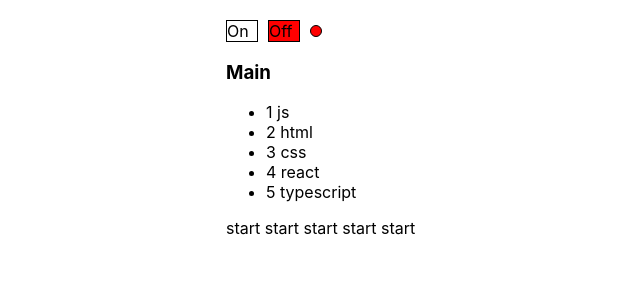
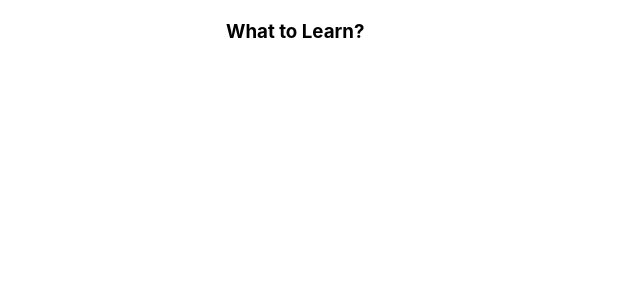
Before and after one commit to RudakovIlya/react-kabzda, a React (Create React App) app: page / in a window 1280 px wide. Shown: the top 300 px of the page, without its empty margins (114-754 px from the left). Built offline with nearby package versions, Linux system fonts and the light colour scheme.

Commit message:
refactor: change all )

```diff
--- a/package.json
+++ b/package.json
@@ -10,10 +10,12 @@
     "@types/node": "^16.18.0",
     "@types/react": "^18.0.21",
     "@types/react-dom": "^18.0.6",
+    "@types/uuid": "^8.3.4",
     "react": "^18.2.0",
     "react-dom": "^18.2.0",
     "react-scripts": "5.0.1",
     "typescript": "^4.8.4",
+    "uuid": "^9.0.0",
     "web-vitals": "^2.1.4"
   },
   "scripts": {
--- a/public/index.html
+++ b/public/index.html
@@ -5,39 +5,12 @@
     <link rel="icon" href="%PUBLIC_URL%/favicon.ico" />
     <meta name="viewport" content="width=device-width, initial-scale=1" />
     <meta name="theme-color" content="#000000" />
-    <meta
-      name="description"
-      content="Web site created using create-react-app"
-    />
-    <link rel="apple-touch-icon" href="%PUBLIC_URL%/logo192.png" />
-    <!--
-      manifest.json provides metadata used when your web app is installed on a
-      user's mobile device or desktop. See https://developers.google.com/web/fundamentals/web-app-manifest/
-    -->
     <link rel="manifest" href="%PUBLIC_URL%/manifest.json" />
-    <!--
-      Notice the use of %PUBLIC_URL% in the tags above.
-      It will be replaced with the URL of the `public` folder during the build.
-      Only files inside the `public` folder can be referenced from the HTML.
 
-      Unlike "/favicon.ico" or "favicon.ico", "%PUBLIC_URL%/favicon.ico" will
-      work correctly both with client-side routing and a non-root public URL.
-      Learn how to configure a non-root public URL by running `npm run build`.
-    -->
     <title>React App</title>
   </head>
   <body>
     <noscript>You need to enable JavaScript to run this app.</noscript>
     <div id="root"></div>
-    <!--
-      This HTML file is a template.
-      If you open it directly in the browser, you will see an empty page.
-
-      You can add webfonts, meta tags, or analytics to this file.
-      The build step will place the bundled scripts into the <body> tag.
-
-      To begin the development, run `npm start` or `yarn start`.
-      To create a production bundle, use `npm run build` or `yarn build`.
-    -->
   </body>
 </html>
--- a/src/App.tsx
+++ b/src/App.tsx
@@ -1,48 +1,20 @@
-import React from 'react';
+import React, {useState} from 'react';
 import './App.css';
 import Accordion from "./components/Accordion/Accordion";
-import {Rating} from "./components/Rating/Rating";
-import {OnOff} from "./components/OnOff/OnOff";
-import SelfControlledAccordion from "./components/SelfControledAccordion/SelfControlledAccordion";
-import {UnControlledRating} from "./components/UnControlledRating/UnControlledRating";
 
-// function declaration.
 
 function App() {
-    console.log('App rendering');
+
+    const [collapsed, setCollapsed] = useState<boolean>(true)
 
     return (
         <div className={'App'}>
-            {/*            <Accordion titleValue={'Main'} collapsed={true}/>
-            <Accordion titleValue={'Main 2'} collapsed={false}/>
-            <Rating value={1}/>
-            <Rating value={2}/>
-            <Rating value={3}/>*/}
 
-            <OnOff/>
-            <SelfControlledAccordion titleValue={'Main'}/>
-            <UnControlledRating/>
+            <Accordion title={'What to Learn?'} collapsed={collapsed} onClickTitle={setCollapsed}/>
 
         </div>
     );
 }
 
-type PageTitleProps = {
-    title: string,
-}
-
-function PageTitle(props: PageTitleProps) {
-    console.log('PageTitle rendering');
-    return (
-        <div>
-            <h1>{props.title}</h1>
-
-            <>any any any</>
-        </div>
-// fragment
-
-    )
-
-}
 
 export default App;
--- a/src/components/Accordion/Accordion.tsx
+++ b/src/components/Accordion/Accordion.tsx
@@ -1,39 +1,21 @@
 import React from 'react';
+import AccordionTitle from "./AccordionTitle/AccordionTitle";
+import AccordionBody from "./AccordionBody/AccordionBody";
 
-type AccordionPropsType = {
-    titleValue: string,
-    collapsed?: boolean,
+export type AccordionPropsType = {
+    title: string
+    collapsed: boolean
+    onClickTitle: (collapsed: boolean) => void
 }
 
-function Accordion(props: AccordionPropsType) {
-
+const Accordion: React.FC<AccordionPropsType> = ({title, collapsed, onClickTitle}) => {
     return (
         <div>
-            <AccordionTitle title={props.titleValue}/>
-            {!props.collapsed  && <AccordionBody/>}
+
+            <AccordionTitle title={title} onClickTitle={onClickTitle} collapsed={collapsed}/>
+            {!collapsed && <AccordionBody/>}
         </div>
-    )
-
-}
-
-type AccordionTitlePropsType = {
-    title: string,
-}
-
-function AccordionTitle(props: AccordionTitlePropsType) {
-    return <h3>{props.title}</h3>;
-}
-
-function AccordionBody() {
-    return (
-        <ul>
-            <li>1 js</li>
-            <li>2 html</li>
-            <li>3 css</li>
-            <li>4 react</li>
-            <li>5 typescript</li>
-        </ul>
     );
-}
+};
 
 export default Accordion;
--- /dev/null
+++ b/src/components/Accordion/AccordionBody/AccordionBody.tsx
@@ -0,0 +1,27 @@
+import React from 'react';
+import {v1} from "uuid";
+
+const AccordionBody = () => {
+
+    const accordionBodyData = [
+        {id: v1(), title: 'HTML'},
+        {id: v1(), title: 'JS'},
+        {id: v1(), title: 'React'},
+        {id: v1(), title: 'Redux'},
+        {id: v1(), title: 'TypeScript'},
+    ]
+
+    const accordionBodyItem = accordionBodyData.map(({id, title}) => {
+        return (
+            <div key={id}>{title}</div>
+        )
+    })
+
+    return (
+        <div>
+            {accordionBodyItem}
+        </div>
+    );
+};
+
+export default AccordionBody;
--- /dev/null
+++ b/src/components/Accordion/AccordionTitle/AccordionTitle.tsx
@@ -0,0 +1,20 @@
+import React from 'react';
+
+export type AccordionTitlePropsType = {
+    title: string
+    collapsed: boolean,
+    onClickTitle: (collapsed: boolean) => void
+}
+
+const AccordionTitle: React.FC<AccordionTitlePropsType> = ({title, collapsed, onClickTitle}) => {
+
+    const onClickTitleHandler = () => {
+        onClickTitle(!collapsed)
+    }
+
+    return (
+        <h3 onClick={onClickTitleHandler}>{title}</h3>
+    );
+};
+
+export default AccordionTitle;
--- a/src/components/OnOff/OnOff.tsx
+++ /dev/null
@@ -1,51 +0,0 @@
-import React, {useState} from 'react';
-
-export type PropsType = {
-    // on: boolean
-}
-
-
-export const OnOff: React.FC<PropsType> = (props) => {
-    console.log('OnOff render')
-    let [on, setOn] = useState(false);
-    console.log(`on: ${on}`)
-    const onStyle = {
-        display: 'inline-block',
-        width: '30px',
-        height: '20px',
-        border: '1px solid black',
-        backgroundColor: `${on ? 'green' : 'white'}`,
-    }
-
-    const offStyle = {
-        display: 'inline-block',
-        width: '30px',
-        margin: '0 10px',
-        height: '20px',
-        border: '1px solid black',
-        backgroundColor: `${on ? 'white' : 'red'}`,
-    }
-
-    const indicatorStyle = {
-        display: 'inline-block',
-        width: '10px',
-        height: '10px',
-        borderRadius: '50%',
-        border: '1px solid black',
-        backgroundColor: `${!on ? 'red' : 'green'}`,
-    }
-
-    return (
-        <div>
-            <div style={onStyle} onClick={() => {
-                setOn(true)
-            }}>On
-            </div>
-            <div style={offStyle} onClick={() => {
-                setOn(false)
-            }}>Off
-            </div>
-            <div style={indicatorStyle}></div>
-        </div>
-    );
-};
--- a/src/components/SelfControledAccordion/SelfControlledAccordion.tsx
+++ /dev/null
@@ -1,48 +0,0 @@
-import React, {useState} from 'react';
-
-type AccordionPropsType = {
-    titleValue: string,
-}
-
-
-const SelfControlledAccordion = (props: AccordionPropsType) => {
-
-    const [collapsed, setCollapsed] = useState(false);
-
-    return (
-        <div>
-            <AccordionTitle title={props.titleValue} setCollapsed={setCollapsed} collapsed={collapsed}/>
-            {!collapsed && <AccordionBody/>}
-        </div>
-    );
-};
-
-type AccordionTitlePropsType = {
-    title: string,
-    setCollapsed: (collapsed: boolean) => void,
-    collapsed: boolean
-}
-
-function AccordionTitle(props: AccordionTitlePropsType) {
-
-    const onClickHandler = () => {
-        props.setCollapsed(!props.collapsed && true);
-    }
-
-    return <h3 onClick={onClickHandler}>{props.title}</h3>;
-}
-
-function AccordionBody() {
-    return (
-        <ul>
-            <li>1 js</li>
-            <li>2 html</li>
-            <li>3 css</li>
-            <li>4 react</li>
-            <li>5 typescript</li>
-        </ul>
-    );
-}
-
-
-export default SelfControlledAccordion;
--- a/src/components/UnControlledRating/UnControlledRating.tsx
+++ /dev/null
@@ -1,33 +0,0 @@
-import React, {useState} from "react";
-
-export function UnControlledRating() {
-
-    const [value, setValue] = useState<number>(0);
-
-    return (
-        <div>
-            <Star selected={value > 0} setSelect={setValue} value={1}/>
-            <Star selected={value > 1} setSelect={setValue} value={2}/>
-            <Star selected={value > 2} setSelect={setValue} value={3}/>
-            <Star selected={value > 3} setSelect={setValue} value={4}/>
-            <Star selected={value > 4} setSelect={setValue} value={5}/>
-        </div>
-    )
-}
-
-type StarPropsType = {
-    selected: boolean,
-    setSelect: (select: number) => void,
-    value: number
-}
-
-function Star(props: StarPropsType) {
-
-    const onClickHandler = () => {
-        props.setSelect(props.value)
-    }
-
-    return !props.selected ? <span onClick={onClickHandler}>start </span> :
-        <span onClick={onClickHandler}><b>star </b></span>;
-
-}
```
Also changed, not shown: src/components/Rating/Rating.tsx (deleted, +0 -33 lines), src/components/OnOff/OnOff.module.css (added), 2 other files (tests, documents, lock files or other folders).
